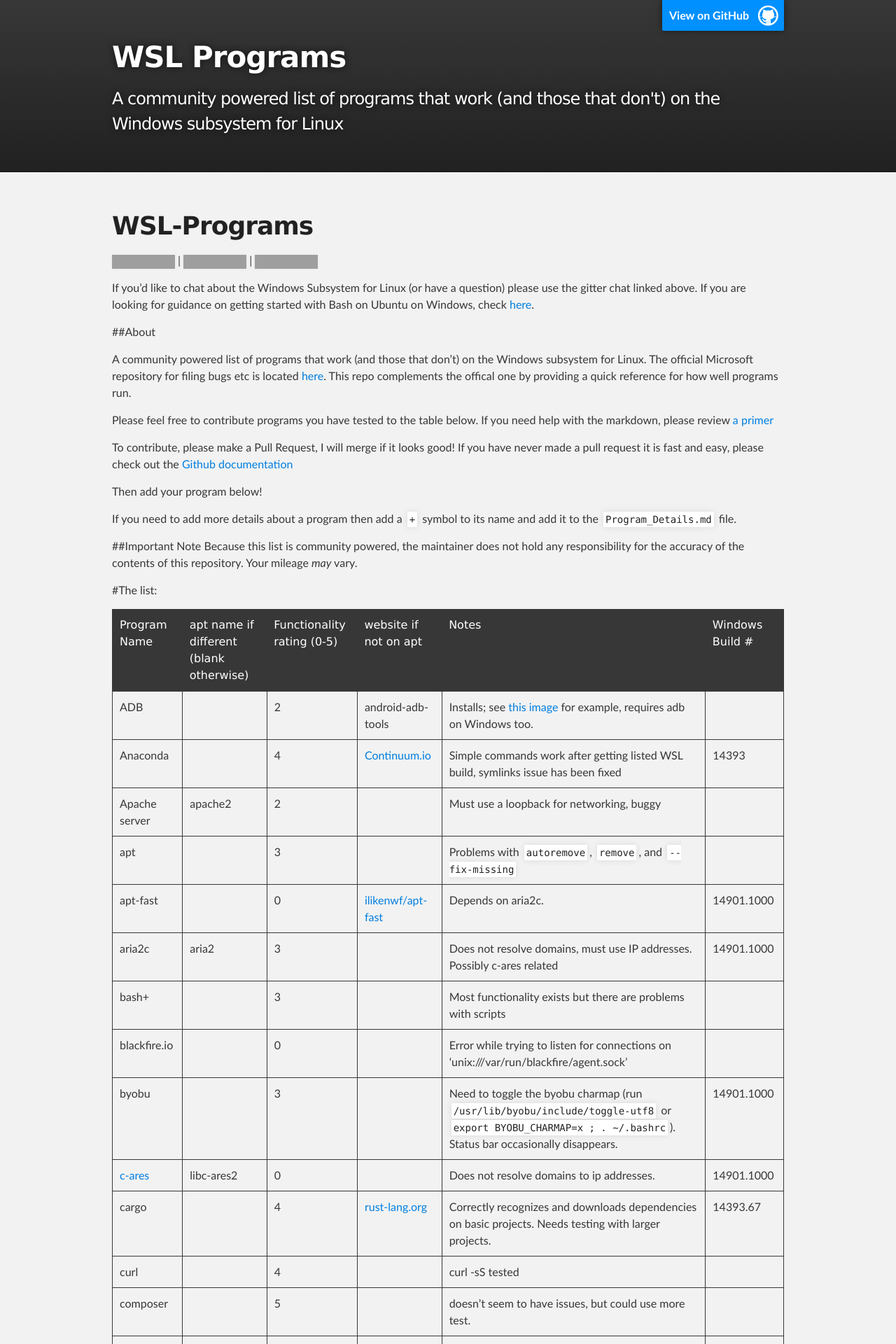
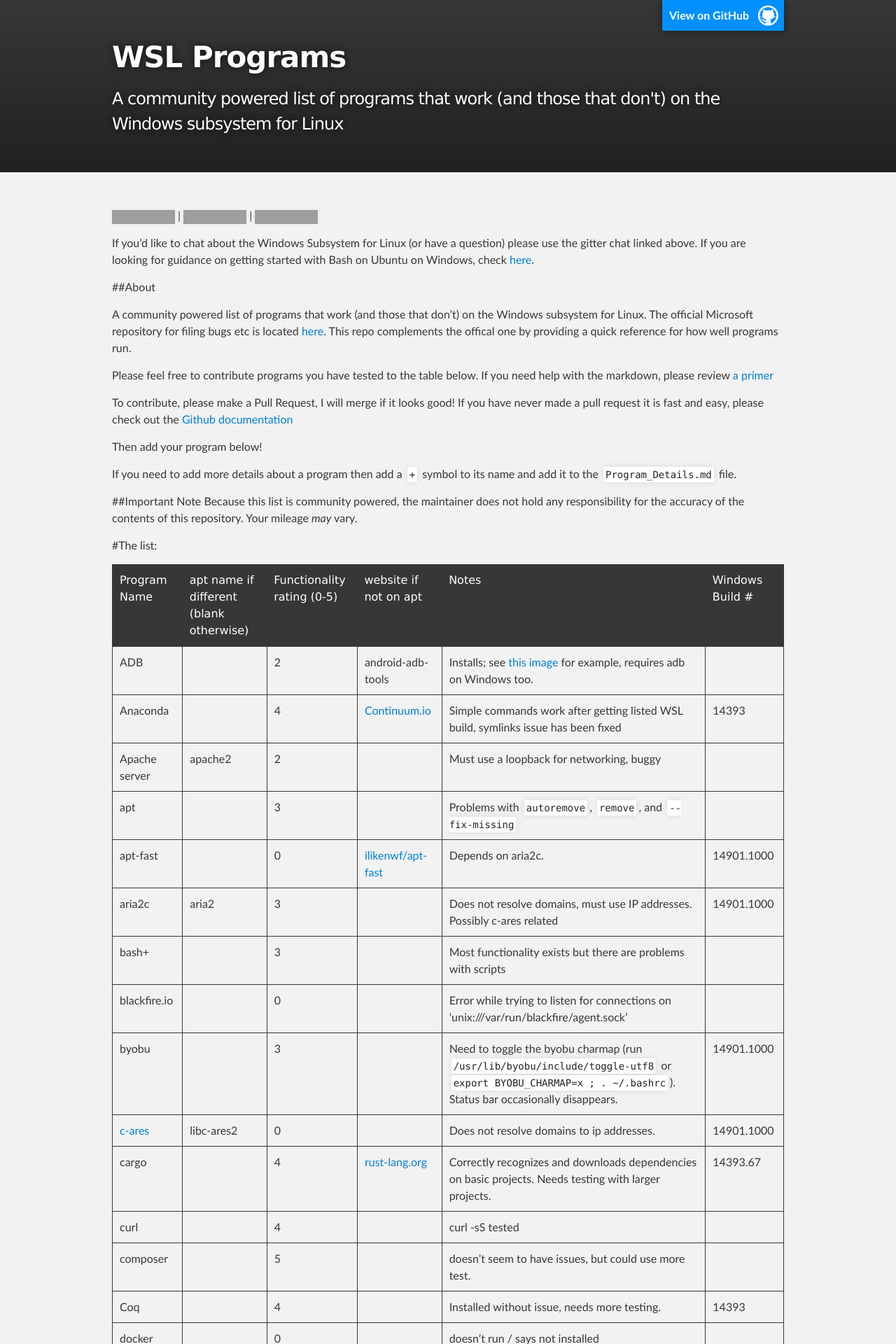
Before and after one commit to ethanhs/WSL-Programs, a Jekyll site: the page built from README.md, in a window 1280 px wide. Shown: the top 1920 px of the page at 70% size. Built offline with Jekyll 4.4.1, drawn with Linux system fonts in a browser that asks for light colours; our own code applies the rules of GitHub Pages for plain Markdown files; grey boxes are pictures that could not be loaded.

Commit message:
don't show the title twice...

```diff
--- a/assets/css/style.scss
+++ b/assets/css/style.scss
@@ -6,3 +6,7 @@
 .inner {
   max-width: 960px;
 }
+
+h1#wsl-programs {
+	display:none;
+}
```
